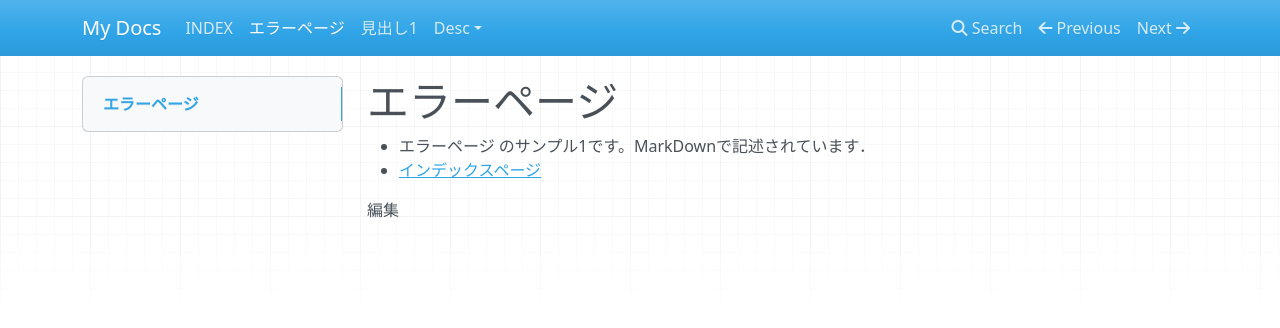
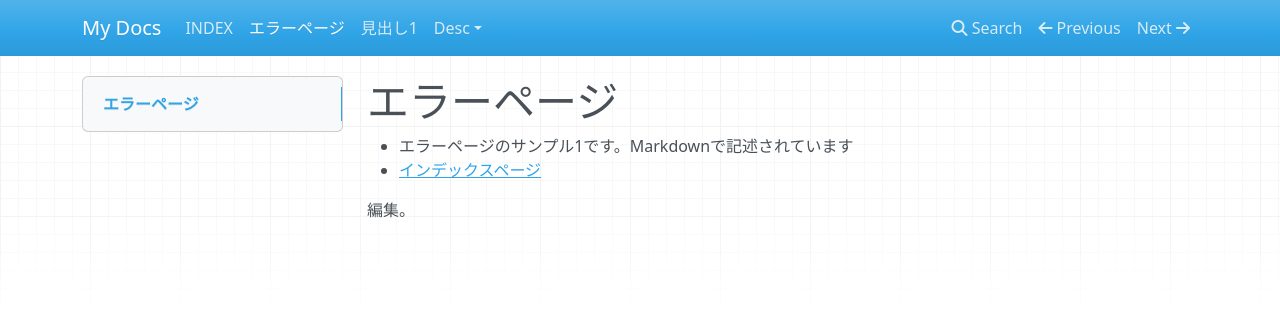
Before and after one commit to somaki-mq/docs-workflow-test, an MkDocs documentation site: the page built from docs/error1.md, in a window 1280 px wide. Shown: the top 328 px of the page. Built offline with MkDocs 1.6.1, drawn with Linux system fonts in a browser that asks for light colours; nearby versions of some CDN libraries.

Commit message:
textlintの指摘を受けて修正

```diff
--- a/docs/error1.md
+++ b/docs/error1.md
@@ -1,6 +1,6 @@
 # エラーページ
 
-- エラーページ のサンプル1です。MarkDownで記述されています．
+- エラーページのサンプル1です。Markdownで記述されています
 - [インデックスページ](./index.md)
 
-編集
+編集。
```
Also changed, not shown: docs/desc/error2.md (+1 -1 lines).
